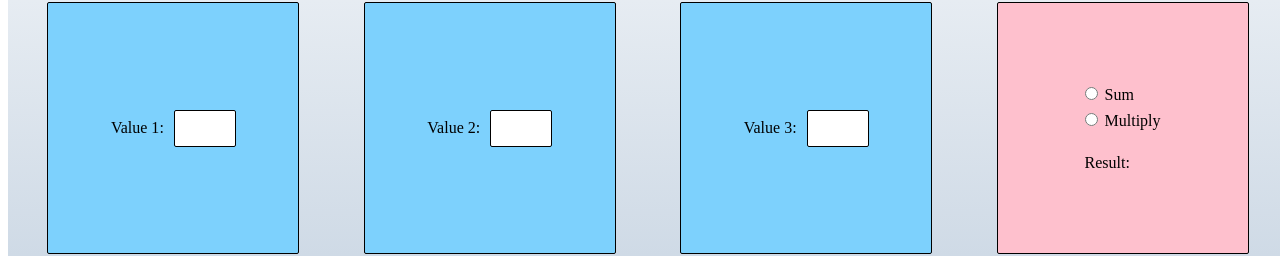
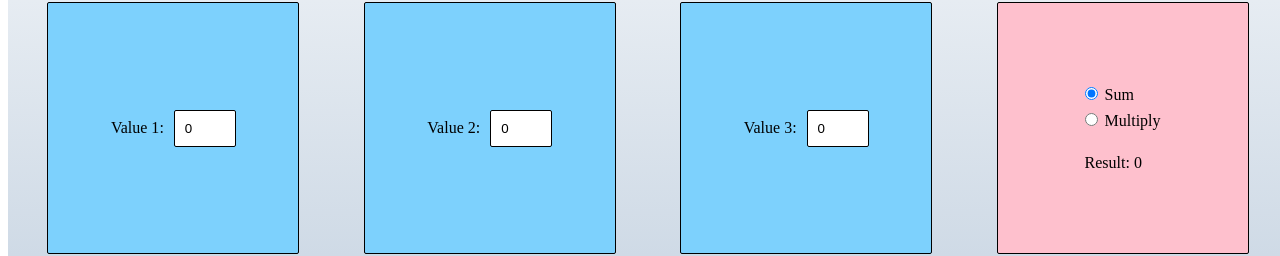
Before and after one commit to JoelBuhrman/simple-calculator, a React (Create React App) app: page / in a window 1280 px wide. Shown: the part 280-536 px from the top of the page. Built offline with nearby package versions, Linux system fonts and the light colour scheme.

Commit message:
Use the data from the redux store

```diff
--- a/src/App.js
+++ b/src/App.js
@@ -1,35 +1,56 @@
 import React from 'react'
+import { connect } from 'react-redux'
+
+import {
+  getFirstNumber,
+  getSecondNumber,
+  getThirdNumber,
+  getMethod,
+  getResult
+} from './selectors'
+import { SUM, MULTIPLY } from './constants'
 import { Box } from './components'
 
-const InputContent = ({ label }) => (
+const InputContent = ({ label, value }) => (
   <div>
     {label}:
-    <input type='number' />
+    <input type='number' value={value} />
   </div>
 )
 
-const App = () => (
+const App = ({ firstNumber, secondNumber, thirdNumber, method, result }) => (
   <div className='container'>
     <Box className={'blue'}>
-      <InputContent label='Value 1' />
+      <InputContent label='Value 1' value={firstNumber} />
     </Box>
     <Box className={'blue'}>
-      <InputContent label='Value 2' />
+      <InputContent label='Value 2' value={secondNumber} />
     </Box>
     <Box className={'blue'}>
-      <InputContent label='Value 3' />
+      <InputContent label='Value 3' value={thirdNumber} />
     </Box>
     <Box className={'pink'}>
       <div>
-        <input type='radio' /> Sum
+        <input type='radio' checked={method === SUM} /> Sum
         <br />
-        <input type='radio' /> Multiply
+        <input type='radio' checked={method === MULTIPLY} /> Multiply
         <br />
         <br />
-        Result:
+        {`Result: ${result}`}
       </div>
     </Box>
   </div>
 )
 
-export default App
+const mapStateToProps = state => ({
+  firstNumber: getFirstNumber(state),
+  secondNumber: getSecondNumber(state),
+  thirdNumber: getThirdNumber(state),
+  result: getResult(state),
+  method: getMethod(state)
+})
+
+export default connect(
+  mapStateToProps,
+  null
+)(App)
```
